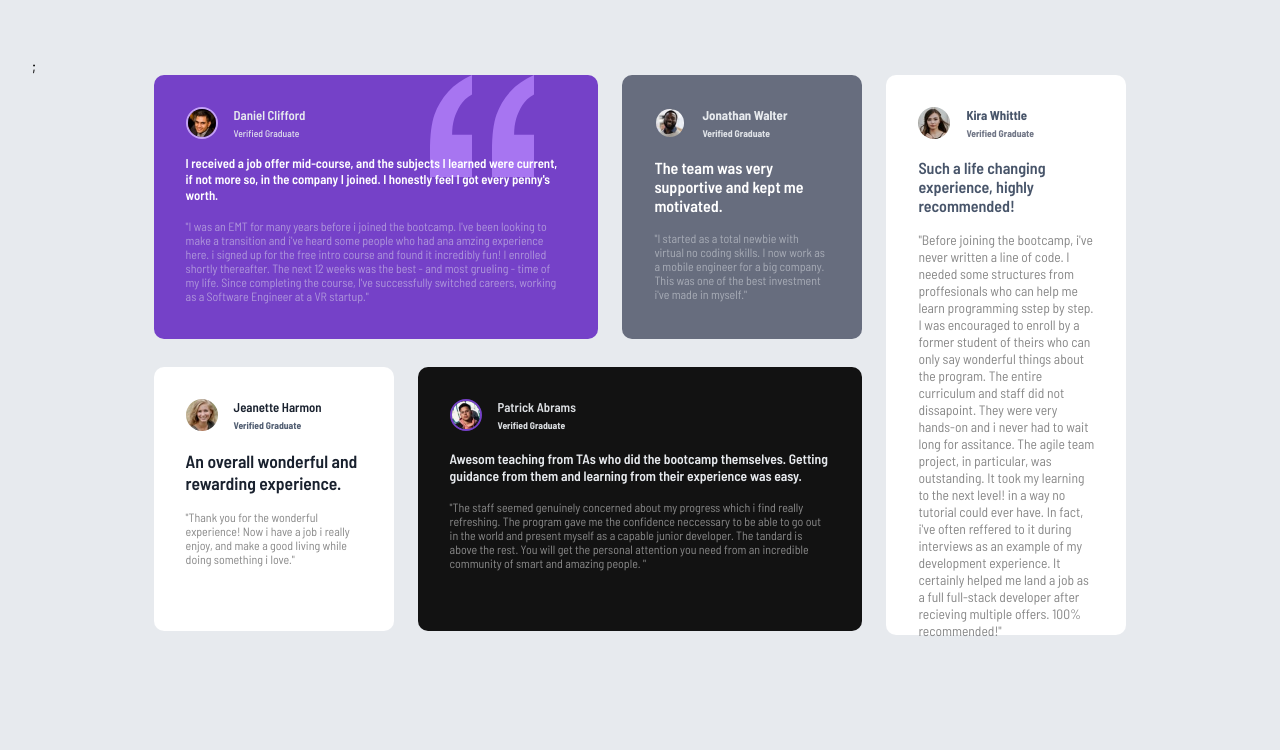
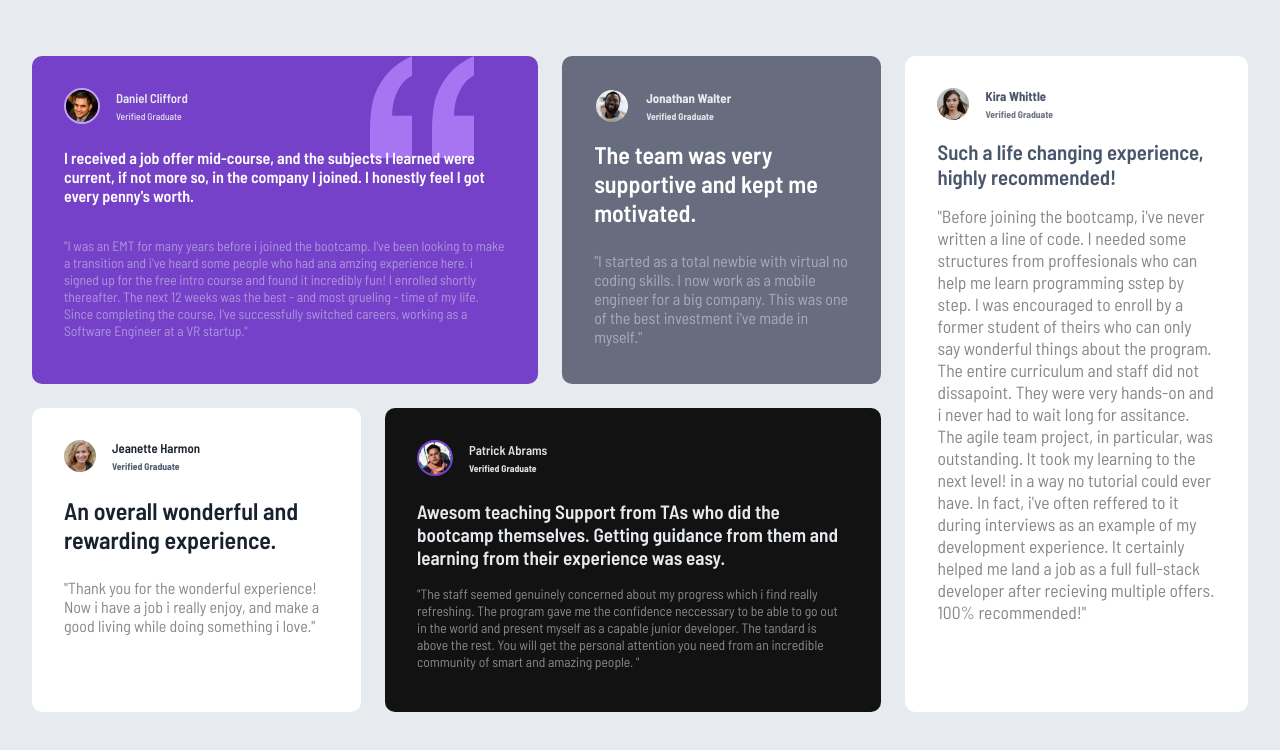
Before and after one commit to Nikkypearl28/ProjectSix, a plain HTML site: page index.html in a window 1280 px wide. Drawn offline with Linux system fonts and the light colour scheme; a web font is replaced by a local one.

Commit message:
mobile responsiveness

```diff
--- a/index.html
+++ b/index.html
@@ -5,7 +5,7 @@
     <meta name="viewport" content="width=device-width, initial-scale=1.0">
     <title>Testimonial Grid</title>
     <link rel="stylesheet" href="testimonial.css">
-    <link rel="stylesheet" href="@import url('https://fonts.googleapis.com/css2?family=Barlow+Semi+Condensed:ital,wght@0,100;0,200;0,300;0,400;0,500;0,600;0,700;0,800;0,900;1,100;1,200;1,300;1,400;1,500;1,600;1,700;1,800;1,900&family=DM+Sans:ital,opsz,wght@0,9..40,100..1000;1,9..40,100..1000&display=swap')">;
+    <link rel="stylesheet" href="@import url('https://fonts.googleapis.com/css2?family=Barlow+Semi+Condensed:ital,wght@0,100;0,200;0,300;0,400;0,500;0,600;0,700;0,800;0,900;1,100;1,200;1,300;1,400;1,500;1,600;1,700;1,800;1,900&family=DM+Sans:ital,opsz,wght@0,9..40,100..1000;1,9..40,100..1000&display=swap')">
 </head>
 <body>
     <div class="Main-Container">
@@ -87,7 +87,7 @@
             </div>
         </div>
             <article>
-            <p>Awesom teaching from TAs who did the bootcamp themselves. Getting guidance from them and learning from their experience was easy.</p>
+            <p>Awesom teaching Support from TAs who did the bootcamp themselves.  Getting guidance from them and learning from their  experience was easy.</p>
             <p class="Patrick2">"The staff seemed genuinely concerned about my progress which i find really refreshing. The program gave me the confidence neccessary to be able to go out in the world and present myself as a capable junior developer. The tandard is above the rest.
                 You will get the personal attention you need from an incredible community of smart and amazing people. "</p>
     </article>
--- a/testimonial.css
+++ b/testimonial.css
@@ -1,8 +1,8 @@
 @import url('https://fonts.googleapis.com/css2?family=Barlow+Semi+Condensed:ital,wght@0,100;0,200;0,300;0,400;0,500;0,600;0,700;0,800;0,900;1,100;1,200;1,300;1,400;1,500;1,600;1,700;1,800;1,900&family=DM+Sans:ital,opsz,wght@0,9..40,100..1000;1,9..40,100..100&display=swap');
 
-* {
+/* * {
     box-sizing: border-box;
-}
+} */
 
 
 body {
@@ -12,19 +12,22 @@ body {
     padding: 2rem;
    margin-top: 1.5rem;
    margin-bottom: 1.5rem;
+   overflow-x: hidden;
 }
 
  .Main-Container {
         grid-template-areas: "card1"
                              "card1"
                              "card2"
-                             "card3"
-                              "card3"
                              "card4"
                              "card5"
-                             "card5";
+                             "card5"
+                             "card3"
+                              "card3";
         width: 100%;
         display: grid;
+        gap: 1.5rem;
+        overflow-x: hidden;
     }
 
 
@@ -39,15 +42,15 @@ body {
     display: flex;
     flex-direction: column;
     gap: 0.2rem;
+    z-index: 50;
 }
 .card1 {
     grid-area: card1;
     background-color: hsl(263, 55%, 52%);
+    border-radius: 10px;
+    padding: 3rem;
 
-    border-radius: 10px;
-    padding: 2rem;
     position: relative;
-    height: 16.5rem;
     box-shadow: 0 6px 16px hsl(0%, 0%, 0.15%);
 }
 .profile-pic{
@@ -82,7 +85,7 @@ body {
     color: hsl(0, 0%, 100%);
     padding: 0;
     margin: 0;
-    font-size: 0.80rem;
+    font-size: 1rem;
     gap: 0.5rem;
      margin-bottom: 1rem;
      margin-top: 1rem;
@@ -94,7 +97,7 @@ body {
     color: hsl(214, 17%, 92%);
     padding: 0;
     margin: 0;
-    font-size: 0.75rem;
+    font-size: 0.85rem;
     opacity: 0.50;
 
 }
@@ -106,8 +109,7 @@ body {
     border-radius: 10px;
     padding: 2rem;
     position: relative;
-    width: 15rem;
-    height: 16.5rem;
+    height: 13.5rem;
     box-shadow: 0 6px 16px hsl(0%, 0%, 0.15%);
 }
 .card2 img{
@@ -133,7 +135,7 @@ body {
     color: hsl(0, 0%, 100%);
     padding: 0;
     margin: 0;
-    font-size: 1rem;
+    font-size: 1.2rem;
     gap: 0.5rem;
     font-weight: 600;
     margin-bottom: 1rem;
@@ -143,7 +145,7 @@ body {
     color: hsl(214, 17%, 92%);
     padding: 0;
     margin: 0;
-    font-size: 0.75rem;
+    font-size: 0.90rem;
      opacity: 0.50;
 }
 .card3 {
@@ -152,8 +154,6 @@ body {
     border-radius: 10px;
     padding: 2rem;
     position: relative;
-    width: 15rem;
-    height: 35rem;
     box-shadow: 0 6px 16px hsl(0%, 0%, 0.15%);
 }
 .card3 img{
@@ -179,7 +179,7 @@ body {
     color: hsl(217, 19%, 35%);
     padding: 0;
     margin: 0;
-    font-size: 1rem;
+    font-size: 1.2rem;
     gap: 0.5rem;
     font-weight: 600;
      margin-bottom: 1rem;
@@ -198,8 +198,7 @@ body {
     border-radius: 10px;
     padding: 2rem;
     position: relative;
-    width: 15rem;
-    height: 16.5rem;
+    height: 10rem;
     box-shadow: 0 6px 16px hsl(0%, 0%, 0.15%);
 }
 .card4 img{
@@ -245,7 +244,7 @@ body {
     border-radius: 10px;
     padding: 2rem;
     position: relative;
-    height: 16.5rem;
+   height: auto;
     box-shadow: 0 6px 16px hsl(0%, 0%, 0.15%);
 }
 .card5 img{
@@ -273,18 +272,20 @@ body {
     color: hsl(214, 17%, 92%);
     padding: 0;
     margin: 0;
-    font-size: 0.85rem;
+    font-size: 1.25rem;
+    font-weight: 500;
     gap: 0.5rem;
     margin-bottom: 1rem;
     font-weight: 600;
-     margin-top: 1.2rem;
+     margin-top: 1rem;
 }
 .card5 article p:last-child {
     color: hsl(0, 0%, 100%);
     padding: 0;
     margin: 0;
-    font-size: 0.75rem;
+    font-size: 0.80rem;
     opacity: 0.50;
+    margin-top: 1rem;
 }
 
 
@@ -295,12 +296,76 @@ body {
 
     grid-template-areas: "card1 card1 card2 card3"
                          "card4 card5 card5 card3";
-    gap: 1.5rem;
-    width: 80%;
+    /* width: 90%; */
     margin: 0 auto;
 
 }
-
-
+.card1 {
+    height: 16.5rem;
+    padding: 2rem;
+}
+.card1 article p:first-child {
+    font-size: 1rem;
+    margin-top: 1.5rem;
+}
+.card1 article p:last-child {
+    font-size: 0.85rem;
+    margin-top: 2rem;
 
 }
+.card2 {
+    height: 16.5rem;
+
+}
+.card2 article p:first-child {
+    font-size: 1.5rem;
+    margin-bottom: 1rem;
+    margin-top: 1rem;
+}
+.card2 article p:last-child {
+    font-size: 1rem;
+     opacity: 0.50;
+    margin-top: 1.5rem;
+}
+.card4 {
+    height: 16.5rem;
+}
+.card5 {
+    height: 16.5rem;
+}
+.card3 {
+    height: auto;
+    border-radius: 10px;
+
+}
+.card3 article p:first-child {
+    font-size: 1.3rem;
+}
+.card3 article p:last-child {
+    font-size: 1.1rem;
+}
+.card4 {
+    height: 15rem;
+}
+.card4 article p:first-child {
+    font-size: 1.5rem;
+        margin-bottom: 1rem;
+        margin-top: 1.5rem;
+}
+.card4 article p:last-child {
+    font-size: 1rem;
+    margin-top: 1.5rem;
+}
+.card5 {
+    height: 15rem;
+    border-radius: 10px;
+}
+.card5 article p:first-child {
+    font-size: 1.2rem;
+    margin-top: 1.5rem;
+}
+.card5 article p:last-child {
+    font-size: 0.85rem;
+    margin-bottom: 2rem;
+}
+}
```
